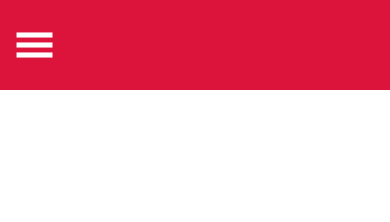
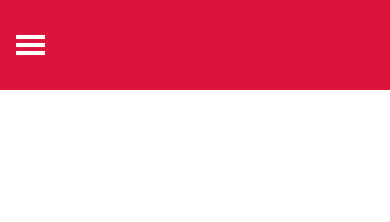
Before and after one commit to lyszt/lyszt.github.io, a Jekyll site: the page built from index.html, in a window 390 px wide. Shown: the top 222 px of the page. Built offline with Jekyll 4.4.1, drawn with Linux system fonts in a browser that asks for light colours.

Commit message:
Nav made smaller im 480

```diff
--- a/css/480.css
+++ b/css/480.css
@@ -32,7 +32,7 @@
     top: 0;
     position: fixed;
     z-index: 2;
-    width: 20%;
+    width: 16%;
     height: 10%;
   }
   .undernav {
```
